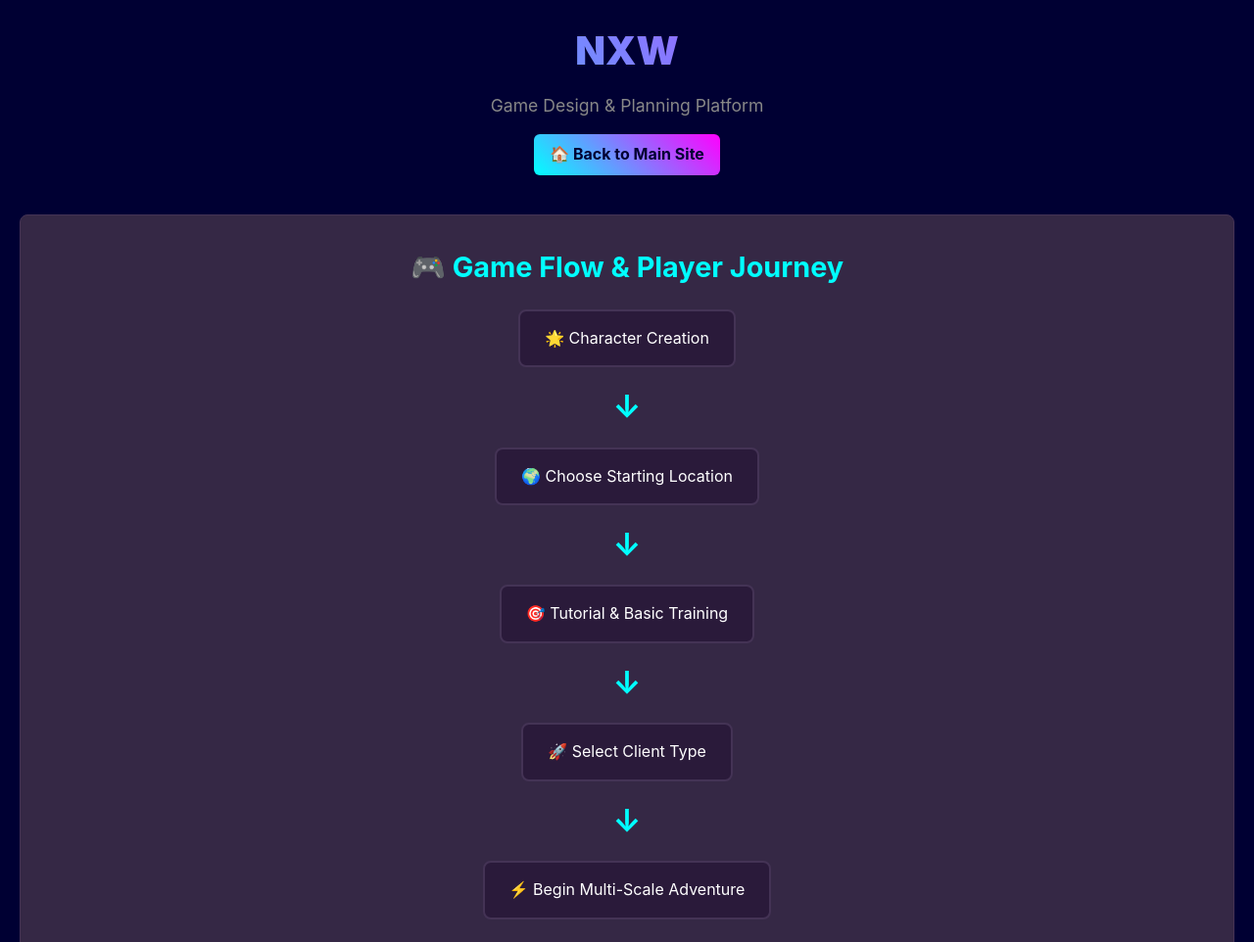
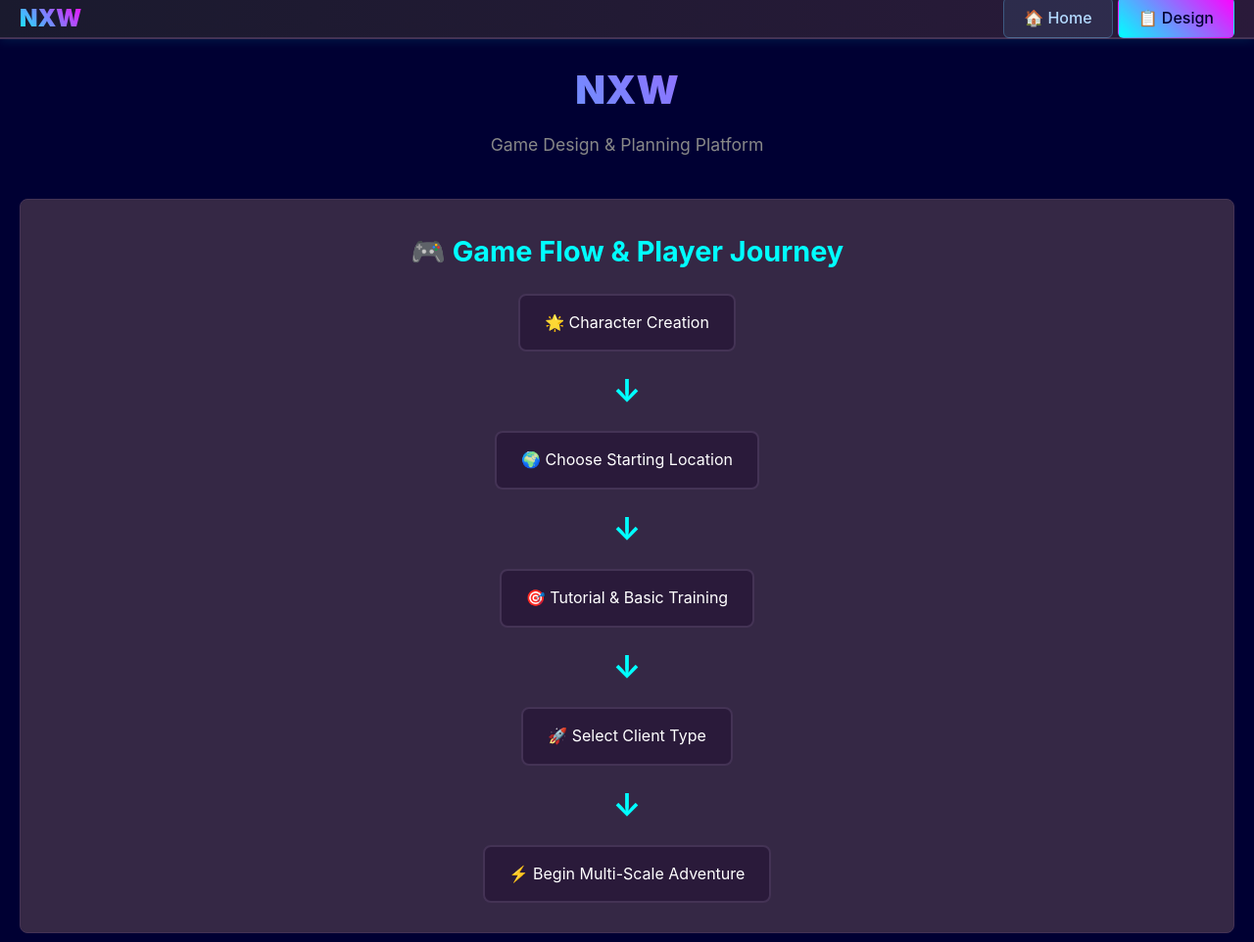
Before and after one commit to jgcampbell300/nxw, a website: page frontend/design.html in a window 1280 px wide. Shown: the top 962 px of the page at 98% size. Drawn offline with Linux system fonts and the light colour scheme.

Commit message:
Add professional navigation bar to both pages

```diff
--- a/frontend/design.html
+++ b/frontend/design.html
@@ -16,6 +16,74 @@
             background: #000033;
             color: #ffffff;
             line-height: 1.6;
+            margin: 0;
+            padding: 0;
+        }
+
+        /* Navigation Bar */
+        .navbar {
+            background: linear-gradient(90deg, #1a1a2e, #2a1a3a);
+            border-bottom: 2px solid #443355;
+            padding: 0;
+            position: sticky;
+            top: 0;
+            z-index: 1000;
+            box-shadow: 0 2px 10px rgba(0, 255, 255, 0.1);
+        }
+
+        .nav-container {
+            max-width: 1400px;
+            margin: 0 auto;
+            display: flex;
+            justify-content: space-between;
+            align-items: center;
+            padding: 0 20px;
+        }
+
+        .nav-brand {
+            display: flex;
+            align-items: center;
+            gap: 15px;
+        }
+
+        .nav-logo {
+            font-size: 1.5em;
+            font-weight: 900;
+            background: linear-gradient(45deg, #00ffff, #ff00ff);
+            -webkit-background-clip: text;
+            -webkit-text-fill-color: transparent;
+        }
+
+        .nav-links {
+            display: flex;
+            list-style: none;
+            margin: 0;
+            padding: 0;
+            gap: 5px;
+        }
+
+        .nav-link {
+            background: rgba(100, 200, 255, 0.1);
+            border: 1px solid rgba(100, 200, 255, 0.3);
+            color: #b3d9ff;
+            text-decoration: none;
+            padding: 10px 20px;
+            border-radius: 6px;
+            transition: all 0.3s ease;
+            font-weight: 500;
+        }
+
+        .nav-link:hover {
+            background: rgba(100, 200, 255, 0.2);
+            border-color: rgba(100, 200, 255, 0.5);
+            color: #ffffff;
+            transform: translateY(-2px);
+        }
+
+        .nav-link.active {
+            background: linear-gradient(45deg, #00ffff, #ff00ff);
+            color: #000033;
+            border-color: transparent;
         }
 
         .container {
@@ -294,15 +362,23 @@
     </style>
 </head>
 <body>
+    <!-- Navigation Bar -->
+    <nav class="navbar">
+        <div class="nav-container">
+            <div class="nav-brand">
+                <div class="nav-logo">NXW</div>
+            </div>
+            <ul class="nav-links">
+                <li><a href="index.html" class="nav-link">🏠 Home</a></li>
+                <li><a href="design.html" class="nav-link active">📋 Design</a></li>
+            </ul>
+        </div>
+    </nav>
+
     <div class="container">
         <header>
             <div class="logo">NXW</div>
             <div class="subtitle">Game Design & Planning Platform</div>
-            <div style="text-align: center; margin-top: 15px;">
-                <a href="index.html" style="background: linear-gradient(45deg, #00ffff, #ff00ff); color: #000033; padding: 8px 16px; border-radius: 6px; text-decoration: none; font-weight: bold; display: inline-block; transition: all 0.3s;" onmouseover="this.style.transform='scale(1.05)'" onmouseout="this.style.transform='scale(1)'">
-                    🏠 Back to Main Site
-                </a>
-            </div>
         </header>
 
         <div class="design-section">
```
Also changed, not shown: index.html (+81 -5 lines).
